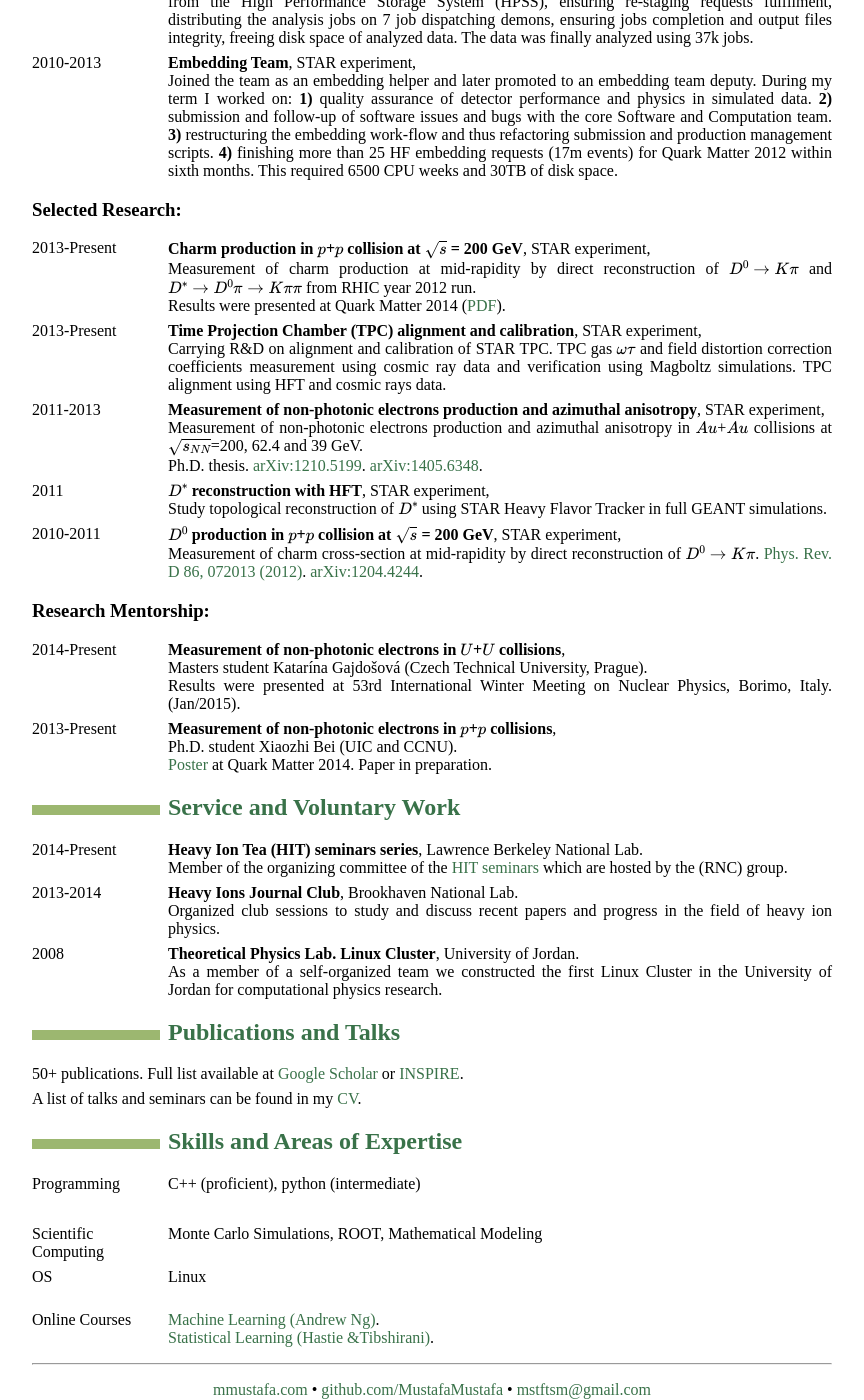
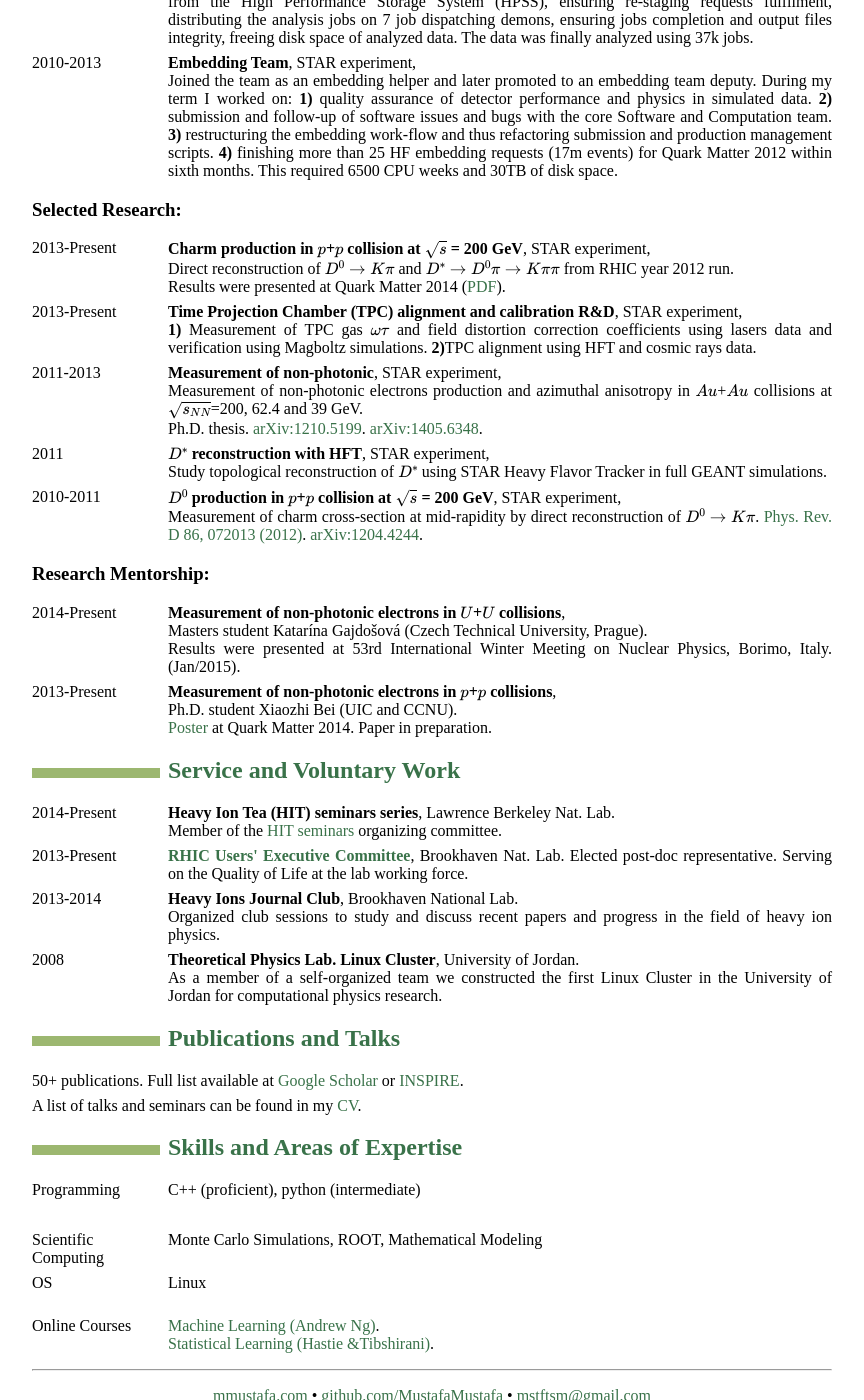
Before and after one commit to MustafaMustafa/MustafaMustafa.github.io, a Jekyll site: the page resume/resume.html, which Jekyll copies as it is, in a window 1280 px wide and 1400 px high, scrolled down 1309 px. Shown: the whole window, without its empty margins (208-1072 px from the left). Built offline with Jekyll 4.4.1, drawn with Linux system fonts in a browser that asks for light colours; formulas are drawn with MathJax 3.

Commit message:
publish latest CV

```diff
--- a/resume/cv.html
+++ b/resume/cv.html
@@ -222,7 +222,7 @@ document.write('<a h'+'ref'+'="ma'+'ilto'+':'+e+'">'+e+'<\/'+'a'+'>');
 </tr>
 <tr class="even">
 <td align="left"><em>Contributions</em>:</td>
-<td align="left">TPC gas <span class="math">\(\omega\tau\)</span> and field distortion correction coefficients measurement using cosmic ray data and verification using Magboltz simulations. TPC alignment vetting using HFT and cosmic rays data.</td>
+<td align="left">TPC gas <span class="math">\(\omega\tau\)</span> and field distortion correction coefficients measurement using lasers data and verification using Magboltz simulations. TPC alignment vetting using HFT and cosmic rays data.</td>
 </tr>
 <tr class="odd">
 <td align="left"><em>Skills</em>:</td>
--- a/resume/resume.html
+++ b/resume/resume.html
@@ -89,19 +89,19 @@ document.write('<a h'+'ref'+'="ma'+'ilto'+':'+e+'">'+e+'<\/'+'a'+'>');
 <h3 id="selected-research">Selected Research:</h3>
 <dl>
 <dt>2013-Present</dt>
-<dd><p><strong>Charm production in <span class="math">\(p\)</span>+<span class="math">\(p\)</span> collision at <span class="math">\(\sqrt{s}\)</span> = 200 GeV</strong>, STAR experiment,<br />Measurement of charm production at mid-rapidity by direct reconstruction of <span class="math">\(D^{0} \rightarrow K\pi\)</span> and <span class="math">\(D^{*} \rightarrow D^{0}\pi \rightarrow K\pi\pi\)</span> from RHIC year 2012 run.<br />Results were presented at Quark Matter 2014 (<a href="https://indico.cern.ch/event/219436/session/17/contribution/436">PDF</a>).</p>
+<dd><p><strong>Charm production in <span class="math">\(p\)</span>+<span class="math">\(p\)</span> collision at <span class="math">\(\sqrt{s}\)</span> = 200 GeV</strong>, STAR experiment,<br />Direct reconstruction of <span class="math">\(D^{0} \rightarrow K\pi\)</span> and <span class="math">\(D^{*} \rightarrow D^{0}\pi \rightarrow K\pi\pi\)</span> from RHIC year 2012 run.<br />Results were presented at Quark Matter 2014 (<a href="https://indico.cern.ch/event/219436/session/17/contribution/436">PDF</a>).</p>
 </dd>
 <dt>2013-Present</dt>
-<dd><p><strong>Time Projection Chamber (TPC) alignment and calibration</strong>, STAR experiment,<br />Carrying R&amp;D on alignment and calibration of STAR TPC. TPC gas <span class="math">\(\omega\tau\)</span> and field distortion correction coefficients measurement using cosmic ray data and verification using Magboltz simulations. TPC alignment using HFT and cosmic rays data.</p>
+<dd><p><strong>Time Projection Chamber (TPC) alignment and calibration R&amp;D</strong>, STAR experiment,<br /><strong>1)</strong> Measurement of TPC gas <span class="math">\(\omega\tau\)</span> and field distortion correction coefficients using lasers data and verification using Magboltz simulations. <strong>2)</strong>TPC alignment using HFT and cosmic rays data.</p>
 </dd>
 <dt>2011-2013</dt>
-<dd><p><strong>Measurement of non-photonic electrons production and azimuthal anisotropy</strong>, STAR experiment,<br />Measurement of non-photonic electrons production and azimuthal anisotropy in <span class="math">\(Au\)</span>+<span class="math">\(Au\)</span> collisions at <span class="math">\(\sqrt{s_{NN}}\)</span>=200, 62.4 and 39 GeV.<br />Ph.D. thesis. <a href="http://arxiv.org/abs/1210.5199">arXiv:1210.5199</a>. <a href="http://arxiv.org/abs/1405.6348">arXiv:1405.6348</a>.</p>
+<dd><p><strong>Measurement of non-photonic</strong>, STAR experiment,<br />Measurement of non-photonic electrons production and azimuthal anisotropy in <span class="math">\(Au\)</span>+<span class="math">\(Au\)</span> collisions at <span class="math">\(\sqrt{s_{NN}}\)</span>=200, 62.4 and 39 GeV.<br />Ph.D. thesis. <a href="http://arxiv.org/abs/1210.5199">arXiv:1210.5199</a>. <a href="http://arxiv.org/abs/1405.6348">arXiv:1405.6348</a>.</p>
 </dd>
 <dt>2011</dt>
 <dd><p><strong><span class="math">\(D^{*}\)</span> reconstruction with HFT</strong>, STAR experiment,<br />Study topological reconstruction of <span class="math">\(D^{*}\)</span> using STAR Heavy Flavor Tracker in full GEANT simulations.</p>
 </dd>
 <dt>2010-2011</dt>
-<dd><p><strong><span class="math">\(D^{0}\)</span> production in <span class="math">\(p\)</span>+<span class="math">\(p\)</span> collision at <span class="math">\(\sqrt{s}\)</span> = 200 GeV</strong>, STAR experiment,<br />Measurement of charm cross-section at mid-rapidity by direct reconstruction of <span class="math">\(D^{0} \rightarrow K\pi\)</span>. <a href="http://journals.aps.org/prd/abstract/10.1103/PhysRevD.86.072013">Phys. Rev. D 86, 072013 (2012)</a>. <a href="http://arXiv.org/abs/1204.4244">arXiv:1204.4244</a>.</p>
+<dd><p><strong><span class="math">\(D^{0}\)</span> production in <span class="math">\(p\)</span>+<span class="math">\(p\)</span> collision at <span class="math">\(\sqrt{s}\)</span> = 200 GeV</strong>, STAR experiment,<br />Measurement of charm cross-section at mid-rapidity by direct reconstruction of <span class="math">\(D^{0} \rightarrow K\pi\)</span>. <a href="http://journals.aps.org/prd/abstract/10.1103/PhysRevD.86.072013">Phys. Rev. D 86, 072013 (2012)</a>. <a href="http://arXiv.org/abs/1204.4244">arXiv:1204.4244</a>.</p>
 </dd>
 </dl>
 <h3 id="research-mentorship">Research Mentorship:</h3>
@@ -116,7 +116,10 @@ document.write('<a h'+'ref'+'="ma'+'ilto'+':'+e+'">'+e+'<\/'+'a'+'>');
 <h2 id="service-and-voluntary-work">Service and Voluntary Work</h2>
 <dl>
 <dt>2014-Present</dt>
-<dd><p><strong>Heavy Ion Tea (HIT) seminars series</strong>, Lawrence Berkeley National Lab.<br />Member of the organizing committee of the <a href="https://sites.google.com/a/lbl.gov/relativistic-nuclear-collisions/home/rnc-current-events/hit-seminar">HIT seminars</a> which are hosted by the (RNC) group.</p>
+<dd><p><strong>Heavy Ion Tea (HIT) seminars series</strong>, Lawrence Berkeley Nat. Lab.<br />Member of the <a href="https://sites.google.com/a/lbl.gov/relativistic-nuclear-collisions/home/rnc-current-events/hit-seminar">HIT seminars</a> organizing committee.</p>
+</dd>
+<dt>2013-Present</dt>
+<dd><p><strong><a href="http://www.rhicuec.org/">RHIC Users' Executive Committee</a></strong>, Brookhaven Nat. Lab. Elected post-doc representative. Serving on the Quality of Life at the lab working force.</p>
 </dd>
 <dt>2013-2014</dt>
 <dd><p><strong>Heavy Ions Journal Club</strong>, Brookhaven National Lab.<br />Organized club sessions to study and discuss recent papers and progress in the field of heavy ion physics.</p>
@@ -126,8 +129,8 @@ document.write('<a h'+'ref'+'="ma'+'ilto'+':'+e+'">'+e+'<\/'+'a'+'>');
 </dd>
 </dl>
 <h2 id="publications-and-talks">Publications and Talks</h2>
-<p>50+ publications. Full list available at <a href="http://scholar.google.com/citations?user=aWjIgTgAAAAJ">Google Scholar</a> or <a href="https://inspirehep.net/author/profile/M.K.Mustafa.1">INSPIRE</a>.</p>
-<p>A list of talks and seminars can be found in my <a href="http://mmustafa.com/resume/cv.html#talks">CV</a>.</p>
+<p>50+ publications. Full list available at <a href="http://scholar.google.com/citations?user=aWjIgTgAAAAJ">Google Scholar</a> or <a href="https://inspirehep.net/author/profile/M.K.Mustafa.1">INSPIRE</a>.</p>
+<p>A list of talks and seminars can be found in my <a href="http://mmustafa.com/resume/cv.html#talks">CV</a>.</p>
 <h2 id="skills-and-areas-of-expertise">Skills and Areas of Expertise</h2>
 <dl>
 <dt>Programming</dt>
```
Also changed, not shown: 2 other files.
